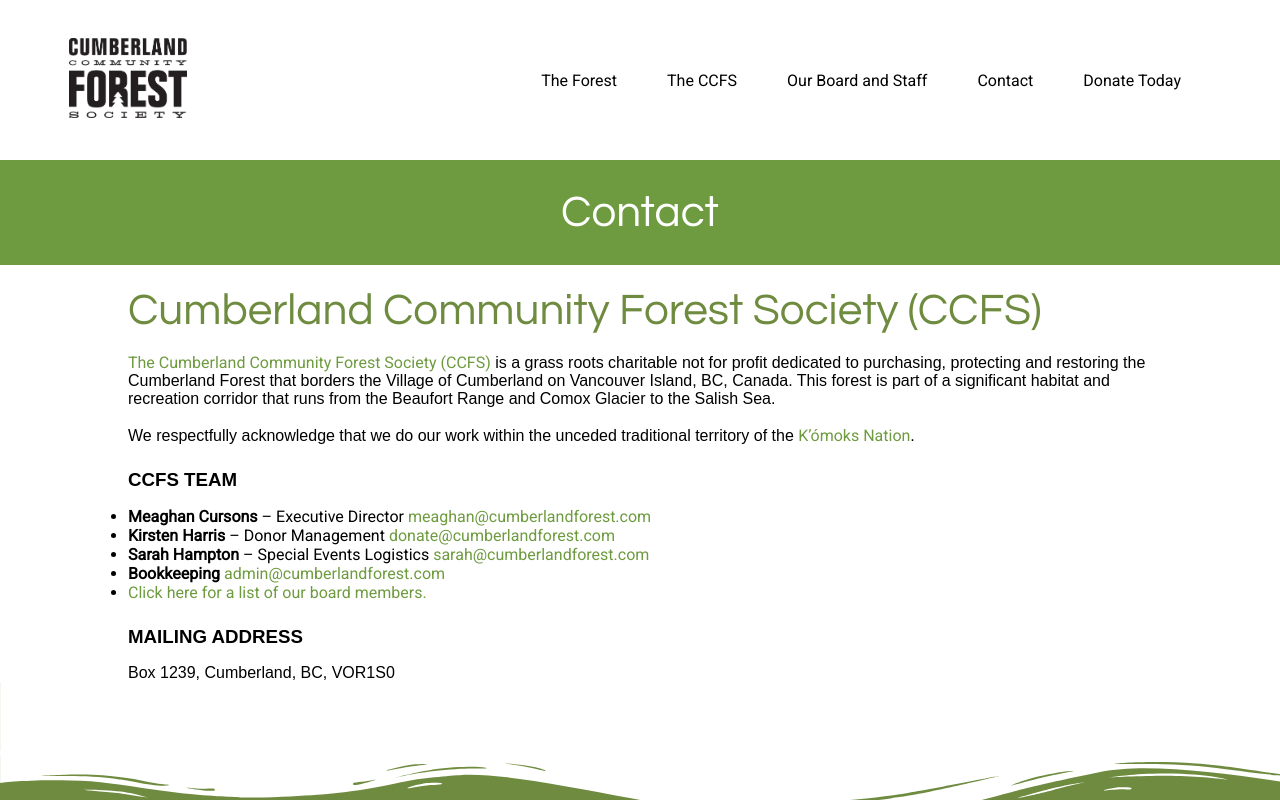
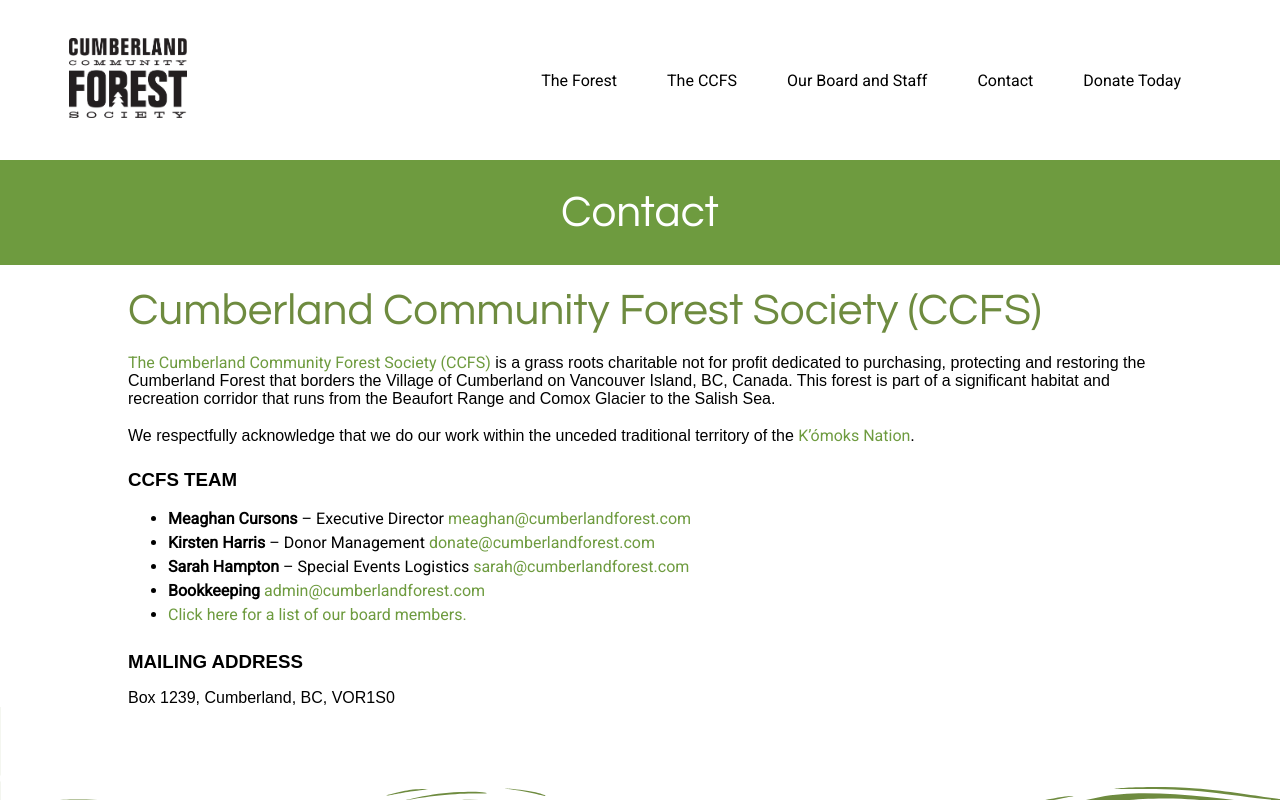
Before and after one commit to Maandarr/Capstone-CCFS, a React (Create React App) app: page /contact in a window 1280 px wide. Shown: the top 800 px of the page. Built offline with nearby package versions, Linux system fonts and the light colour scheme.

Commit message:
Add inline padding to ccfs team member list on contact page

```diff
--- a/src/components/css/contact.css
+++ b/src/components/css/contact.css
@@ -18,3 +18,8 @@
   margin-top: 3vh;
   margin-bottom: 2vh;
 }
+
+.ccfs-team {
+  padding-inline-start: 40px;
+  line-height: 1.5;
+}
--- a/src/components/pages/contact.js
+++ b/src/components/pages/contact.js
@@ -17,7 +17,7 @@ export default function Contact() {
 
                     We respectfully acknowledge that we do our work within the unceded traditional territory of the <a className='email' href="https://komoks.ca/">K’ómoks Nation</a>.</p>
                 <h3>CCFS TEAM</h3>
-                <ul>
+                <ul className='ccfs-team'>
                     <li><strong>Meaghan Cursons</strong> – Executive Director <a className='email' href="mailto:meaghan@cumberlandforest.com">meaghan@cumberlandforest.com</a>
                     </li>
                     <li><strong>Kirsten Harris</strong> – Donor Management <a className='email' href="mailto:donate@cumberlandforest.com">donate@cumberlandforest.com</a>
```
